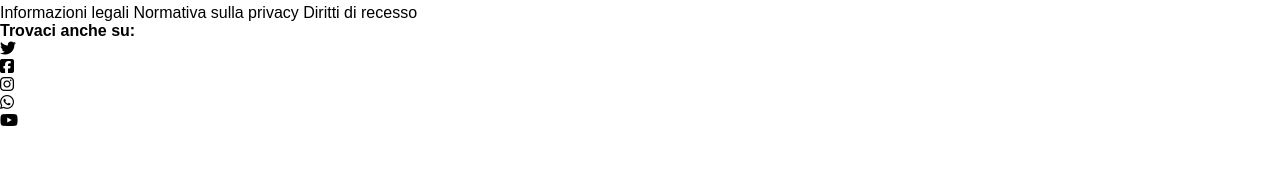
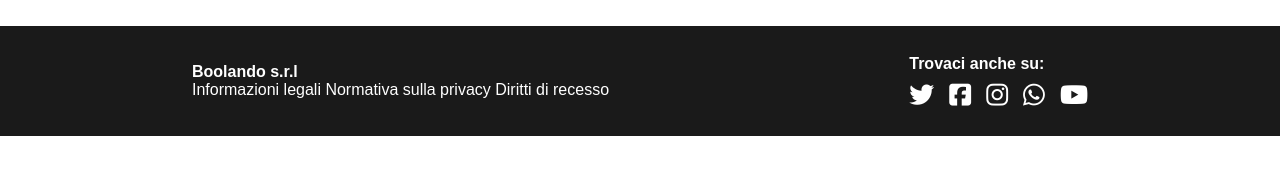
Before and after one commit to severogianluca/html-css-boolando, a plain HTML site: page index.html in a window 1280 px wide. Shown: the part 278-452 px from the top of the page. Drawn offline with Linux system fonts and the light colour scheme.

Commit message:
Feat: aggiunto stile del footer ridimensionamento delle informazioni e dei loghi

```diff
--- a/css/style.css
+++ b/css/style.css
@@ -125,3 +125,42 @@ body{
 .heart i{
     font-size: 30px;
 }
+
+
+/* STILE FOOTER */
+#fine{
+    height: 110px;
+    display: flex;
+    background-color: #1a1a1a;
+    justify-content: center;
+    align-items: center;
+    margin-top: 40px;
+}
+
+.info{
+    display: flex;
+    justify-content: space-between;
+    align-items: center;
+    width: calc(100% - 30%);
+}
+
+.logo-footer{
+    display: flex;
+    gap: 15px;
+    color: white;
+    align-items: center;
+}
+
+.logo-footer i{
+    margin-top: 10px;
+    font-size: 25px;
+
+}
+
+.azienda{
+    color: white;
+}
+
+.social{
+    color: white;
+}
```
